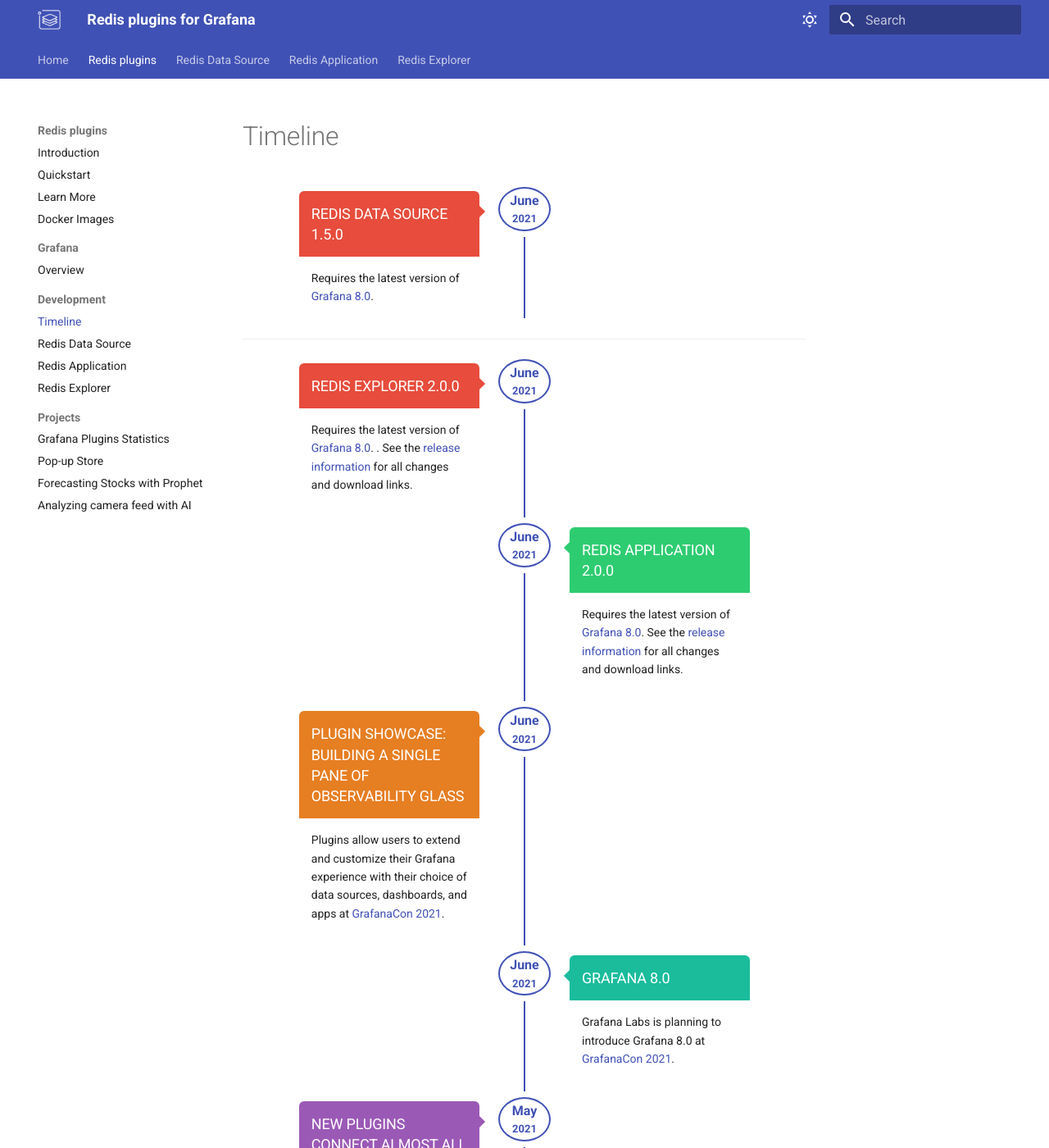
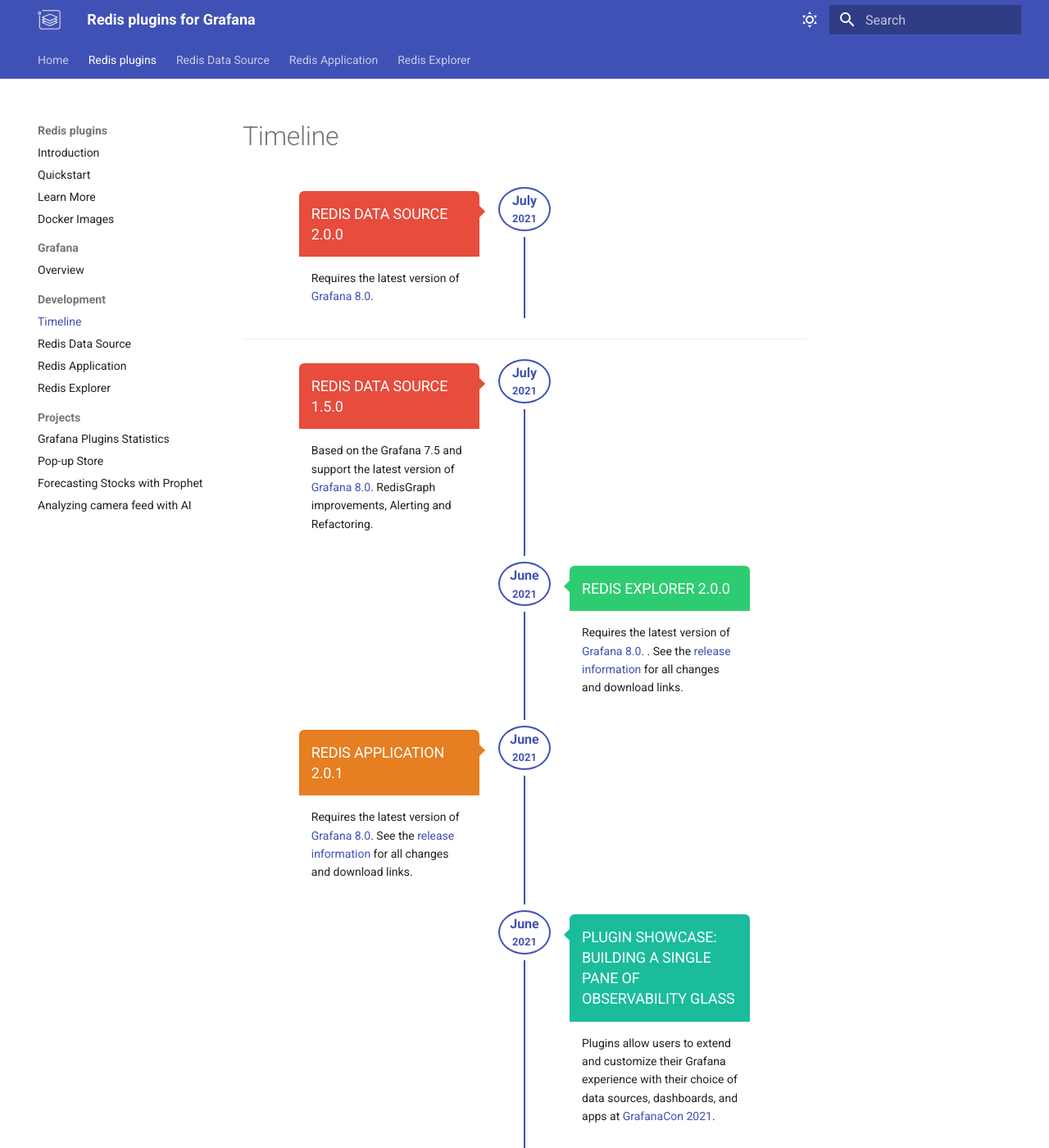
Before and after one commit to RedisGrafana/RedisGrafana, an MkDocs documentation site: the page built from docs/timeline.md, in a window 1280 px wide and 1400 px high. Shown: the whole window at 82% size. Built offline with MkDocs 1.6.1 and Material for MkDocs 9.7.7, drawn with Linux system fonts in a browser that asks for light colours.

Commit message:
Update Grafana plugins project and Timeline (#81)

```diff
--- a/docs/overrides/content/dates.html
+++ b/docs/overrides/content/dates.html
@@ -155,10 +155,10 @@
   <article>
     <div class="inner">
       <span class="date">
-        <span class="month">June</span>
+        <span class="month">July</span>
         <span class="year">2021</span>
       </span>
-      <h2>Redis Data Source 1.5.0</h2>
+      <h2>Redis Data Source 2.0.0</h2>
       <p>
         Requires the latest version of
         <a
@@ -173,6 +173,22 @@
 <hr />
 
 <section id="timeline">
+  <article>
+    <div class="inner">
+      <span class="date">
+        <span class="month">July</span>
+        <span class="year">2021</span>
+      </span>
+      <h2>Redis Data Source 1.5.0</h2>
+      <p>
+        Based on the Grafana 7.5 and support the latest version of
+        <a
+          href="https://grafana.com/docs/grafana/latest/whatsnew/whats-new-in-v8-0/"
+          >Grafana 8.0</a
+        >. RedisGraph improvements, Alerting and Refactoring.
+      </p>
+    </div>
+  </article>
   <article>
     <div class="inner">
       <span class="date">
@@ -200,7 +216,7 @@
         <span class="month">June</span>
         <span class="year">2021</span>
       </span>
-      <h2>Redis Application 2.0.0</h2>
+      <h2>Redis Application 2.0.1</h2>
       <p>
         Requires the latest version of
         <a
```
Also changed, not shown: docs/images/projects/redis-datasource-stats.png, docs/images/projects/redis-plugins.png.
